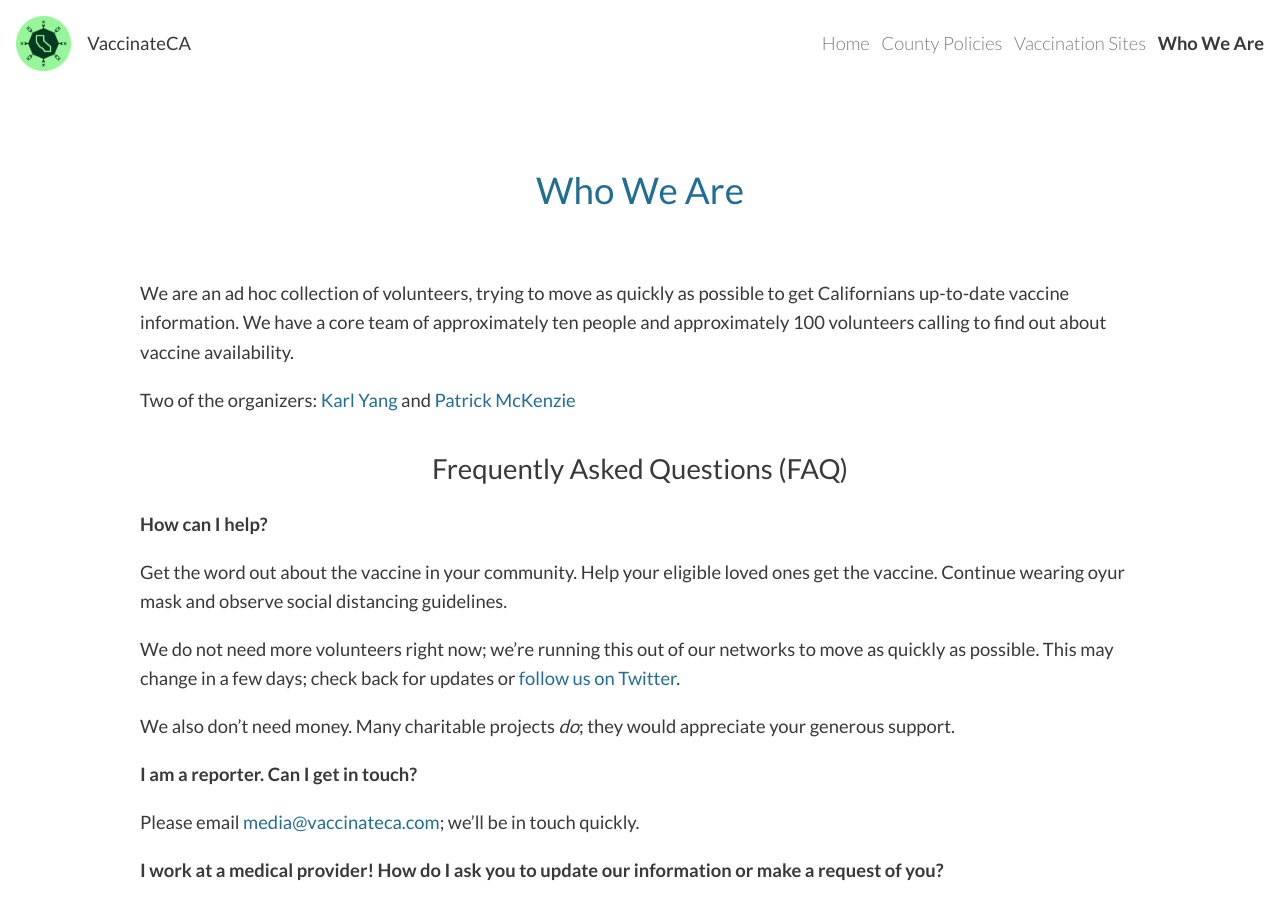
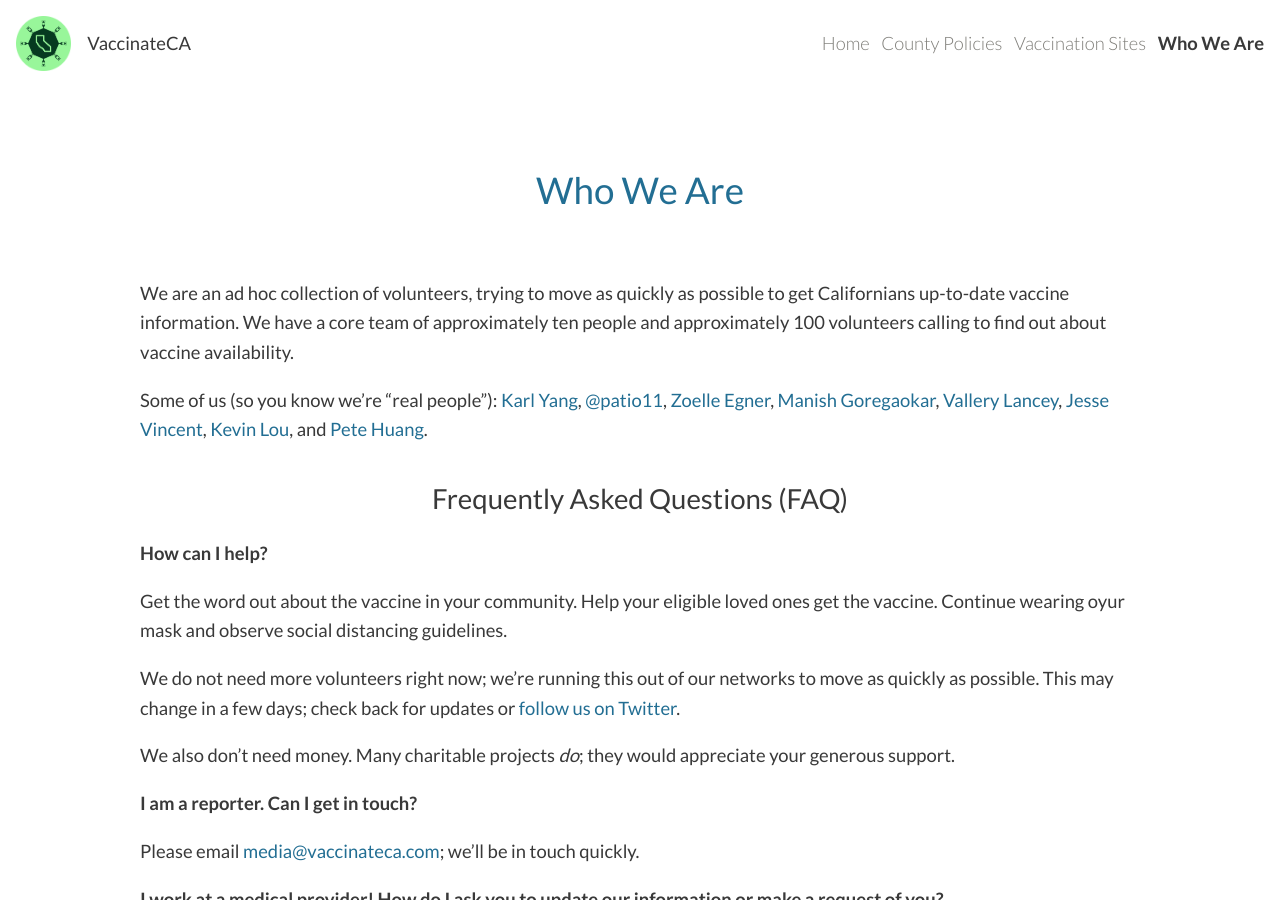
Before and after one commit to CAVaccineInventory/site, a Jekyll site: the page built from who-we-are.md, in a window 1280 px wide and 900 px high. Built offline with Jekyll 4.4.1, drawn with Linux system fonts in a browser that asks for light colours.

Commit message:
Update who-we-are list to match current website

```diff
--- a/who-we-are.md
+++ b/who-we-are.md
@@ -5,7 +5,7 @@ permalink: /who-we-are
 ---
 We are an ad hoc collection of volunteers, trying to move as quickly as possible to get Californians up-to-date vaccine information. We have a core team of approximately ten people and approximately 100 volunteers calling to find out about vaccine availability.
 
-Two of the organizers: [Karl Yang](https://twitter.com/chiefofstuffs) and [Patrick McKenzie](https://twitter.com/patio11)
+Some of us (so you know we're "real people"): [Karl Yang](https://twitter.com/chiefofstuffs), [@patio11](https://twitter.com/patio11), [Zoelle Egner](https://twitter.com/zoelle), [Manish Goregaokar](https://twitter.com/manishearth), [Vallery Lancey](https://twitter.com/vllry), [Jesse Vincent](https://twitter.com/obra), [Kevin Lou](https://twitter.com/kevinbryantlou), and [Pete Huang](https://twitter.com/nonmayorpete).
 
 <a name="faq" />
 
```
